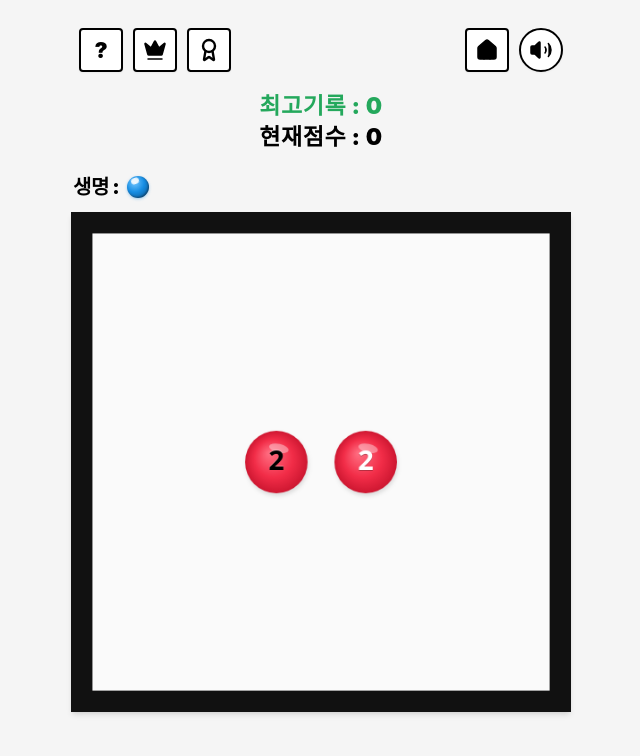
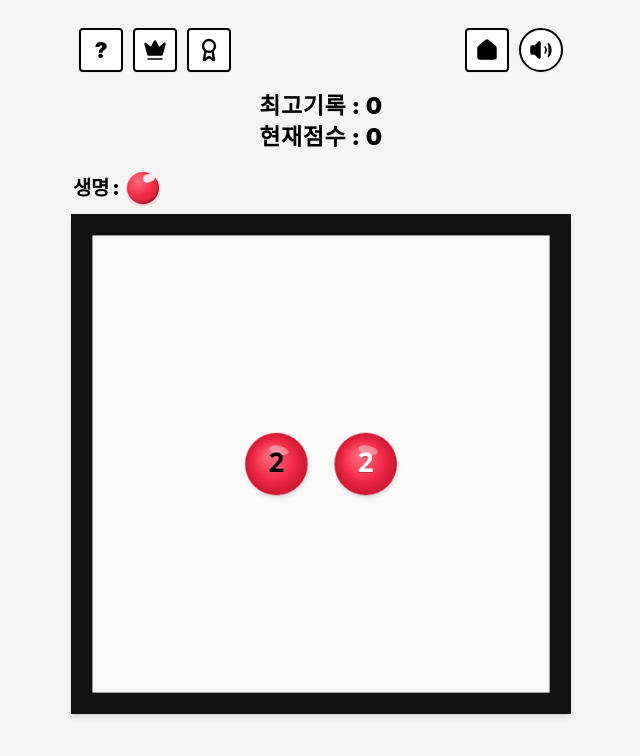
Before and after one commit to minho-nim/2048-puzzle-billiards, a React (Vite) app: page / in a window 1280 px wide. Shown: the top 756 px of the page, without its empty margins (319-959 px from the left). Built offline with nearby package versions, Linux system fonts and the light colour scheme.

Commit message:
Match life and score feedback to reference

```diff
--- a/src/App.tsx
+++ b/src/App.tsx
@@ -66,14 +66,14 @@ export default function App() {
 
         {/* Score & Record Display */}
         <div className="my-2 sm:my-3">
-          <ScoreBoard score={gameState.score} record={gameState.record} />
+          <ScoreBoard score={gameState.score} record={gameState.record} scoreAdded={gameState.turnScoreGained} />
         </div>
 
         {/* Life & Board Container */}
         <div className="w-full flex flex-col items-start">
           {/* Life Indicator directly above board */}
           <div className="mb-1.5 px-0.5">
-            <LifeIndicator life={gameState.life} maxLife={gameState.maxLife} />
+            <LifeIndicator life={gameState.life} maxLife={gameState.maxLife} maxBallValue={gameState.maxBallValue} />
           </div>
 
           {/* Main 2D Billiard Board */}
--- a/src/components/LifeIndicator.tsx
+++ b/src/components/LifeIndicator.tsx
@@ -1,12 +1,31 @@
-import React from 'react';
+import React, { useEffect, useRef, useState } from 'react';
+import { getBallColor } from '../config/ballColors';
 
 interface LifeIndicatorProps {
   life: number;
   maxLife: number;
+  maxBallValue: number;
 }
 
-export const LifeIndicator: React.FC<LifeIndicatorProps> = ({ life, maxLife }) => {
+export const LifeIndicator: React.FC<LifeIndicatorProps> = ({ life, maxLife, maxBallValue }) => {
   const items = Array.from({ length: maxLife }, (_, i) => i < life);
+  const previousLife = useRef(life);
+  const [appearingFrom, setAppearingFrom] = useState<number | null>(null);
+
+  useEffect(() => {
+    const previous = previousLife.current;
+    previousLife.current = life;
+    if (life <= previous) {
+      setAppearingFrom(null);
+      return;
+    }
+
+    setAppearingFrom(previous);
+    const timeout = window.setTimeout(() => setAppearingFrom(null), 240);
+    return () => window.clearTimeout(timeout);
+  }, [life]);
+
+  const color = getBallColor(maxBallValue);
 
   return (
     <div className="flex items-center gap-2 select-none py-1">
@@ -17,19 +36,22 @@ export const LifeIndicator: React.FC<LifeIndicatorProps> = ({ life, maxLife }) =
         {items.map((isActive, index) => (
           <div
             key={index}
-            className="w-5 h-5 sm:w-5.5 sm:h-5.5 rounded-full relative transition-all duration-200"
+            className="w-8 h-8 rounded-full relative transition-all duration-200"
             style={{
+              animation: isActive && appearingFrom !== null && index >= appearingFrom
+                ? 'life-orb-appear 240ms ease-out both'
+                : undefined,
               background: isActive
-                ? 'radial-gradient(circle at 35% 30%, #70C5FF 0%, #168DE3 45%, #0B4E85 100%)'
+                ? `radial-gradient(circle at 35% 30%, ${color.gradientStart} 0%, ${color.primary} 45%, ${color.gradientEnd} 100%)`
                 : 'radial-gradient(circle at 35% 30%, #A3A3A3 0%, #666666 55%, #383838 100%)',
               boxShadow: isActive
-                ? '0 1px 3px rgba(22, 141, 227, 0.4), inset -1px -1px 2px rgba(0,0,0,0.35)'
+                ? `0 1px 3px ${color.shadowColor}, inset -1px -1px 2px rgba(0,0,0,0.35)`
                 : '0 1px 2px rgba(0,0,0,0.2), inset -1px -1px 2px rgba(0,0,0,0.4)',
             }}
           >
             {/* Top-right curved shine highlight as in original game balls */}
             <div
-              className="absolute top-0.5 left-1 w-2 h-1.5 rounded-full"
+              className="absolute top-0.5 right-1 w-3 h-2 rounded-full"
               style={{
                 background: isActive ? 'rgba(255, 255, 255, 0.88)' : 'rgba(255, 255, 255, 0.35)',
                 filter: 'blur(0.3px)',
--- a/src/components/ScoreBoard.tsx
+++ b/src/components/ScoreBoard.tsx
@@ -3,16 +3,20 @@ import React from 'react';
 interface ScoreBoardProps {
   score: number;
   record: number;
+  scoreAdded: number;
 }
 
-export const ScoreBoard: React.FC<ScoreBoardProps> = ({ score, record }) => {
+export const ScoreBoard: React.FC<ScoreBoardProps> = ({ score, record, scoreAdded }) => {
   return (
     <div className="flex flex-col items-center justify-center select-none py-1">
-      <div className="text-[21px] sm:text-[23px] font-black tracking-wide text-[#24A85C] leading-tight">
+      <div className="text-[21px] sm:text-[23px] font-black tracking-wide text-black leading-tight">
         최고기록 : {record}
       </div>
-      <div className="text-[21px] sm:text-[23px] font-black tracking-wide text-[#000000] leading-tight mt-0.5">
-        현재점수 : {score}
+      <div className="text-[21px] sm:text-[23px] font-black tracking-wide text-black leading-tight mt-0.5 flex items-baseline">
+        <span>현재점수 : {score}</span>
+        {scoreAdded > 0 && (
+          <span key={scoreAdded} className="ml-1 text-[#36B54A] animate-[score-gain_900ms_ease-out_both]">+{scoreAdded}</span>
+        )}
       </div>
     </div>
   );
--- a/src/engine/gameEngine.ts
+++ b/src/engine/gameEngine.ts
@@ -52,6 +52,7 @@ export class GameEngine {
     this.state = {
       balls: [],
       score: 0,
+      turnScoreGained: 0,
       record,
       life: GAME_CONFIG.INITIAL_LIFE,
       maxLife: GAME_CONFIG.INITIAL_MAX_LIFE,
@@ -86,6 +87,7 @@ export class GameEngine {
       ...this.state,
       balls: this.balls,
       score: 0,
+      turnScoreGained: 0,
       record,
       life: GAME_CONFIG.INITIAL_LIFE,
       maxLife: GAME_CONFIG.INITIAL_MAX_LIFE,
@@ -222,6 +224,7 @@ export class GameEngine {
       this.turnBlackMergesCount = 0;
       this.turnMaxBallIncreases = 0;
       this.turnScoreGained = 0;
+      this.state.turnScoreGained = 0;
       this.currentCombo = 0;
 
       // Update total shots stat
@@ -326,6 +329,7 @@ export class GameEngine {
 
           // Score & achievements
           this.turnScoreGained += mergeResult.scoreGained;
+          this.state.turnScoreGained = this.turnScoreGained;
           this.state.turnMerges += 1;
 
           const scoreUpdate = scoreEngine.processMergeScore(
--- a/src/index.css
+++ b/src/index.css
@@ -1,4 +1,16 @@
 @import "tailwindcss";
+
+@keyframes life-orb-appear {
+  from { transform: scale(0.42); }
+  to { transform: scale(1); }
+}
+
+@keyframes score-gain {
+  0% { opacity: 0; transform: translateY(4px); }
+  18% { opacity: 1; transform: translateY(0); }
+  78% { opacity: 1; }
+  100% { opacity: 0.72; }
+}
 
 html, body {
   margin: 0;
--- a/src/types/game.ts
+++ b/src/types/game.ts
@@ -26,6 +26,7 @@ export type GamePhase =
 export interface GameState {
   balls: Ball[];
   score: number;
+  turnScoreGained: number;
   record: number;
   life: number;
   maxLife: number;
```
